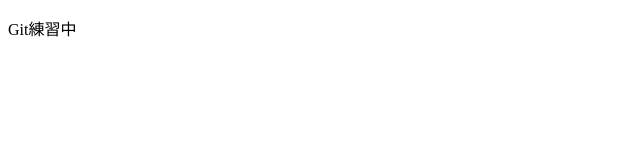
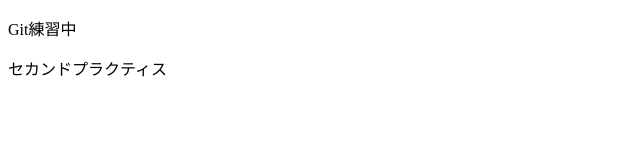
Before and after one commit to er1cq217/48_gitpractice2, a plain HTML site: page ERIKA.html in a window 1280 px wide. Shown: the whole page, without its empty margins (0-640 px from the left). Drawn offline with Linux system fonts and the light colour scheme.

Commit message:
指摘箇所変更

```diff
--- a/ERIKA.html
+++ b/ERIKA.html
@@ -5,5 +5,6 @@
 </head>
 <body>
 	<p>Git練習中</p>
+	<p>セカンドプラクティス</p>
 </body>
 </html>
```
